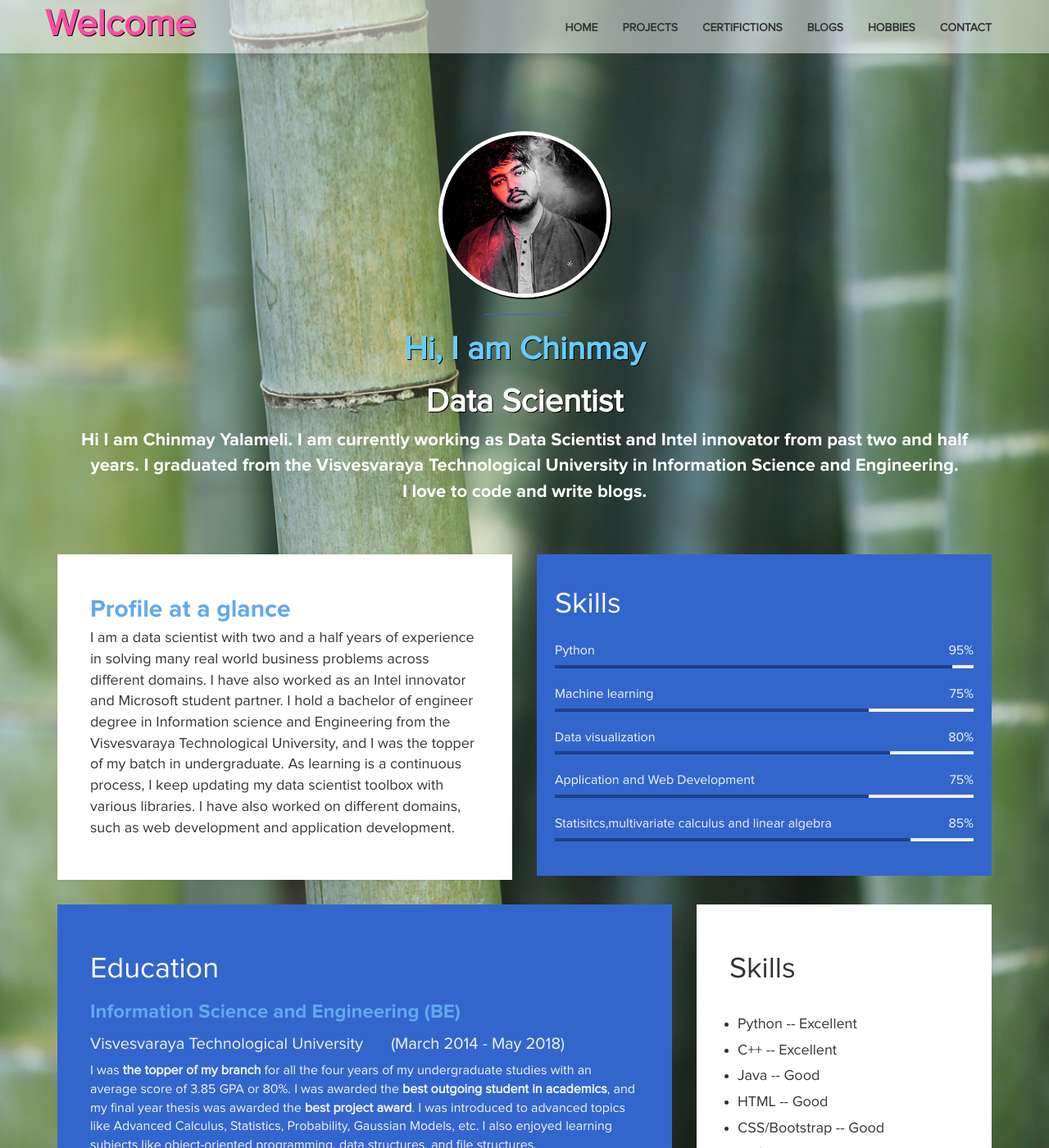
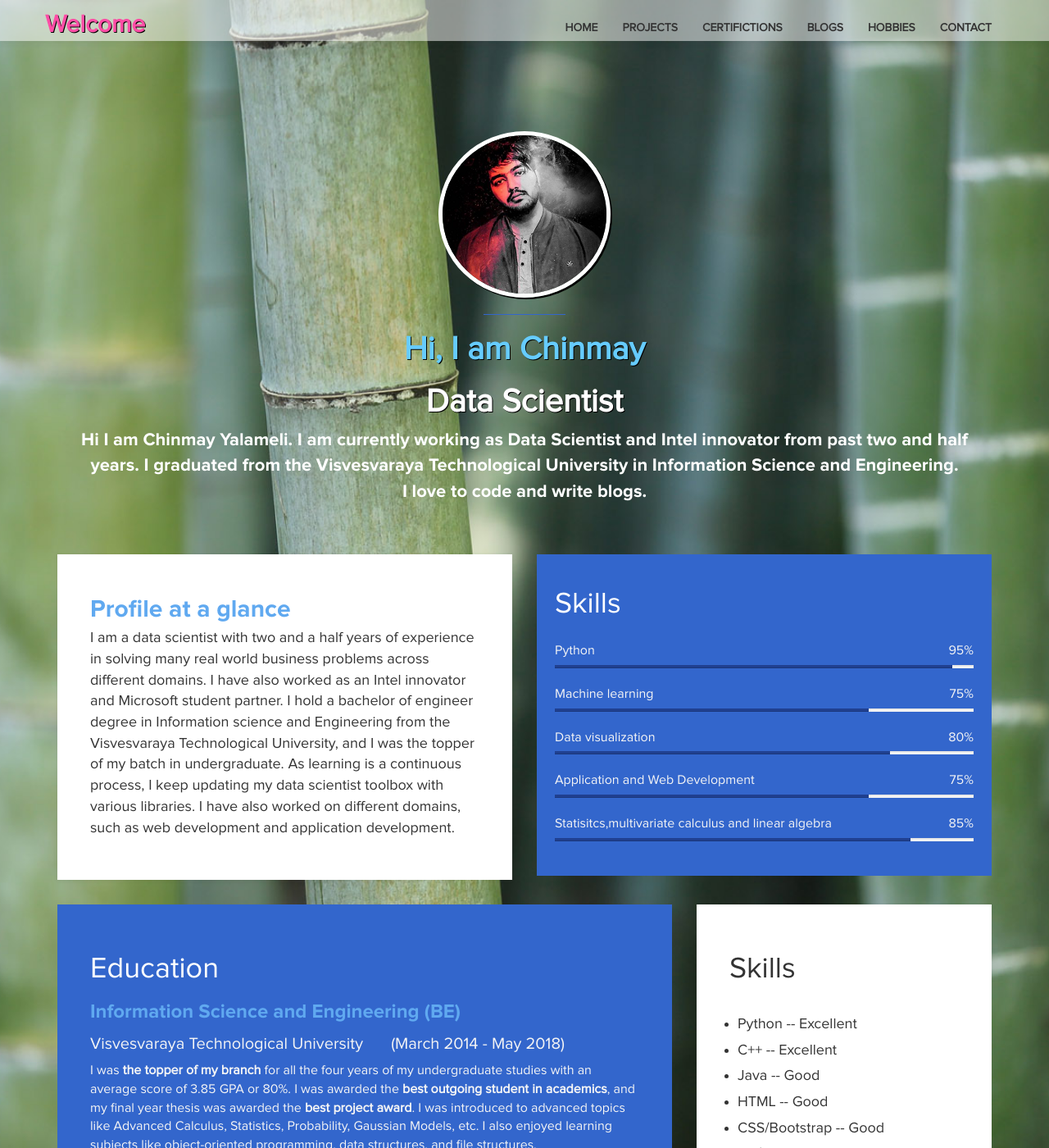
Before and after one commit to Chinmay4285/Chinmay4285.github.io, a Jekyll site: the page index.html, which Jekyll copies as it is, in a window 1280 px wide and 1400 px high. Shown: the whole window at 82% size. Built offline with Jekyll 4.4.1, drawn with Linux system fonts in a browser that asks for light colours.

Commit message:
Update templatemo-blue.css

```diff
--- a/css/templatemo-blue.css
+++ b/css/templatemo-blue.css
@@ -41,9 +41,9 @@ h2 {
 .navbar-default .navbar-brand
 {
   font-weight: 600;
-  font-size: 45px;
+  font-size: 30px;
   padding: 10px 0 0 0;
-  height: 65px;
+  height: 48px;
   line-height: 40px;
   color: #ff4da6;
 }
@@ -54,7 +54,7 @@ h2 {
   color: #333;
   font-size: 14px;
   font-weight: 700;
-  height: 65px;
+  height: 48px;
   line-height: 38px;
   -webkit-transition: all 0.3s ease;
   transition: all 0.3s ease;
```
